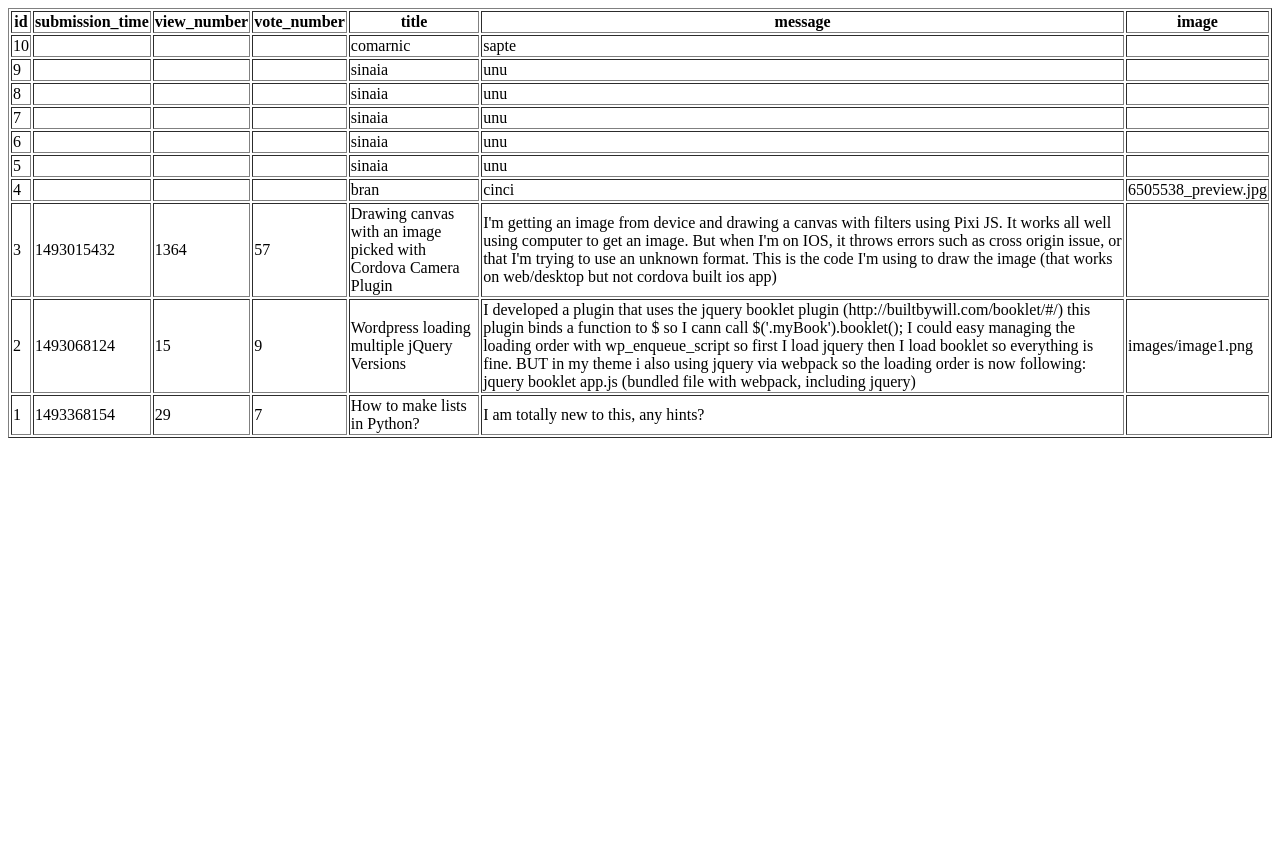
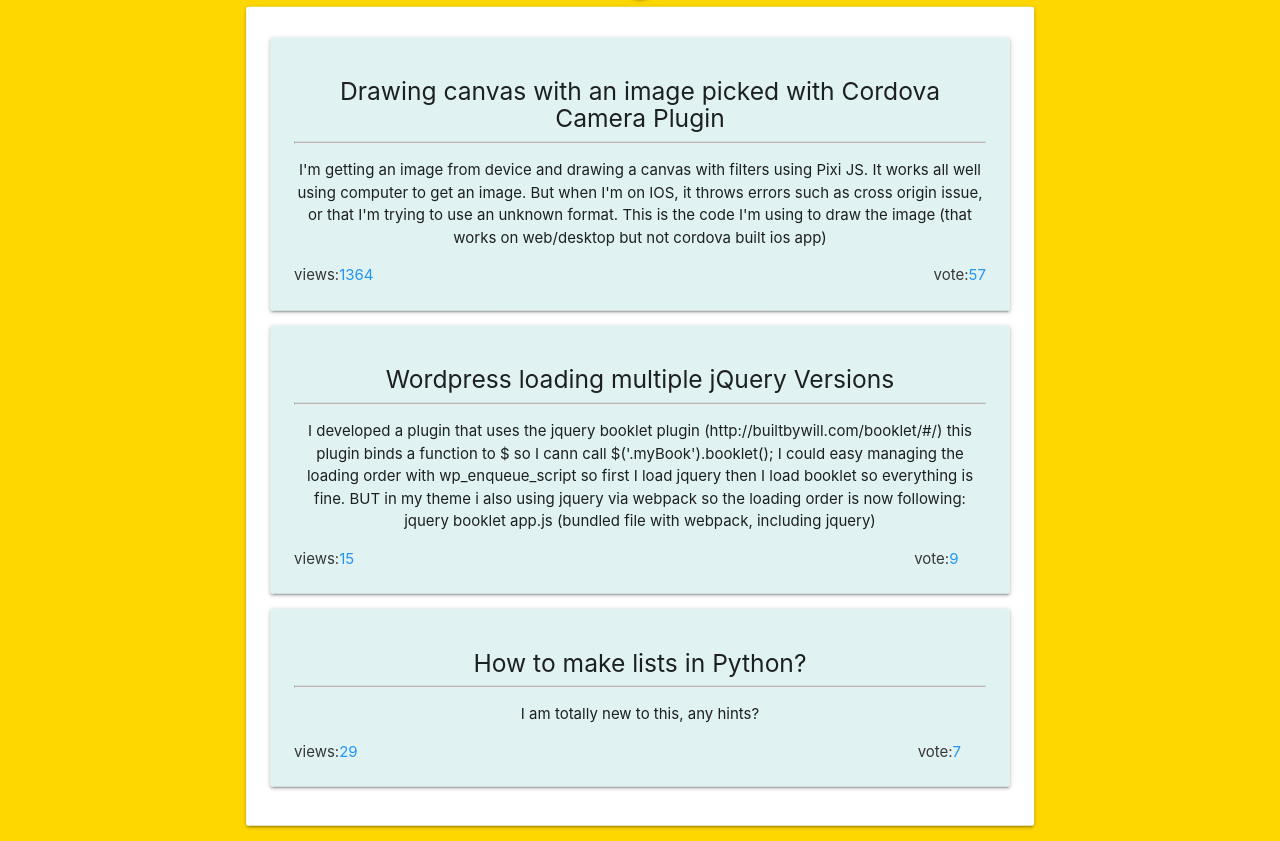
Before and after one commit to vladghinea/Yolp, a Flask app: page / in a window 1280 px wide. Before the commit the page ends 800 px from the top, so only its background shows below. Run offline with Flask 2, Linux system fonts and the light colour scheme; some libraries are stand-ins or nearby versions.

Commit message:
some graphic

```diff
--- a/app.py
+++ b/app.py
@@ -62,7 +62,8 @@ def question_page(question_id):
             dict_answers[k] = v
         dict_answers['image'] = ""
         show_answer.append(dict_answers)
-
+        answers.append(dict_answers)
+        data_handler.write_data(ANSWERS_FILE_PATH,answers,ANSWERS_HEADER)
 
         return render_template("question.html", question=show_question, answers=show_answer, q_header=QUESTIONS_HEADER)
 
--- a/sample_data/question.csv
+++ b/sample_data/question.csv
@@ -12,10 +12,3 @@ app.js (bundled file with webpack, including jquery)",images/image1.png
 3,1493015432,1364,57,Drawing canvas with an image picked with Cordova Camera Plugin,"I'm getting an image from device and drawing a canvas with filters using Pixi JS. It works all well using computer to get an image. But when I'm on IOS, it throws errors such as cross origin issue, or that I'm trying to use an unknown format.
 
 This is the code I'm using to draw the image (that works on web/desktop but not cordova built ios app)",
-4,,,,bran,cinci,6505538_preview.jpg
-5,,,,sinaia,unu,
-6,,,,sinaia,unu,
-7,,,,sinaia,unu,
-8,,,,sinaia,unu,
-9,,,,sinaia,unu,
-10,,,,comarnic,sapte,
--- /dev/null
+++ b/static/style.css
@@ -0,0 +1,23 @@
+body {
+    background: gold;
+    display: flex;
+    align-items: center;
+    justify-content: center;
+    min-height: 100vh;
+    margin: 0;
+}
+
+
+.center {
+    position: absolute;
+    top: 50%;
+    left: 50%;
+    transform: translate(-50%, -50%);
+    background: gold;
+    padding: 0px 20px;
+}
+
+
+a {
+    color: #373537;
+}
--- a/templates/list.html
+++ b/templates/list.html
@@ -5,31 +5,43 @@
     <meta name="viewport"
           content="width=device-width, user-scalable=no, initial-scale=1.0, maximum-scale=1.0, minimum-scale=1.0">
     <meta http-equiv="X-UA-Compatible" content="ie=edge">
-    <title>Document</title>
+    <link rel="stylesheet" href="https://cdnjs.cloudflare.com/ajax/libs/materialize/1.0.0/css/materialize.min.css">
+    <link rel="stylesheet" href={{ url_for ('static', filename='style.css') }}>
+    <title>
+        {% block title %}
+
+        {% endblock %}
+    </title>
 </head>
 <body>
-<table border="1">
-    <thead>
-    <tr>
-        {% for header in q_header %}
-    <th>{{ header }}</th>
-        {% endfor %}
-    </tr>
-    </thead>
-    <tbody>
-    {% for question in questions %}
-    <tr onclick="window.location='/question/{{question['id']}}'">
-        {% for cell in question.values() %}
-        <td>
-            {{ cell }}
-        </td>
-        {% endfor %}
-    </tr>
-    {% endfor %}
-    </tbody>
+<div class="center">
+<a href="/add-question" class="btn-floating blue pulse"> add </a>
+<div class="card-panel hoverable">
 
 
-</table>
+            {% for question in questions %}
+                <div class=" col s12 16">
 
+                    <div class="card-panel hoverable teal lighten-5" onclick="window.location='/question/{{question['id']}}'">
+                    <h5>{{ question.title }}</h5>
+                        <hr class="light-grey light2">
+                        <p>{{ question.message }}</p>
+                        <div class="card-action" style=" width: max-content">
+                        <a href="#" class="left">views:<span class="blue-text">{{ question.view_number }}</span></a>
+                        <a href="#" class="right-align " style="margin: 0 0 0 70vh" >         vote:<span class="blue-text">{{ question.vote_number }}</span></a>
+                        </div>
+
+
+                    </div>
+
+                </div>
+            {% endfor %}
+            </tbody>
+
+
+        </table>
+
+
+  <script src="https://cdnjs.cloudflare.com/ajax/libs/materialize/1.0.0/js/materialize.min.js"></script>
 </body>
 </html>
```
Also changed, not shown: sample_data/answer.csv (+7 -2 lines), templates/add_question.html (+21 -17 lines), templates/answer.html (+9 -13 lines), templates/base.html (added, +27 -0 lines), templates/question.html (+15 -19 lines).
